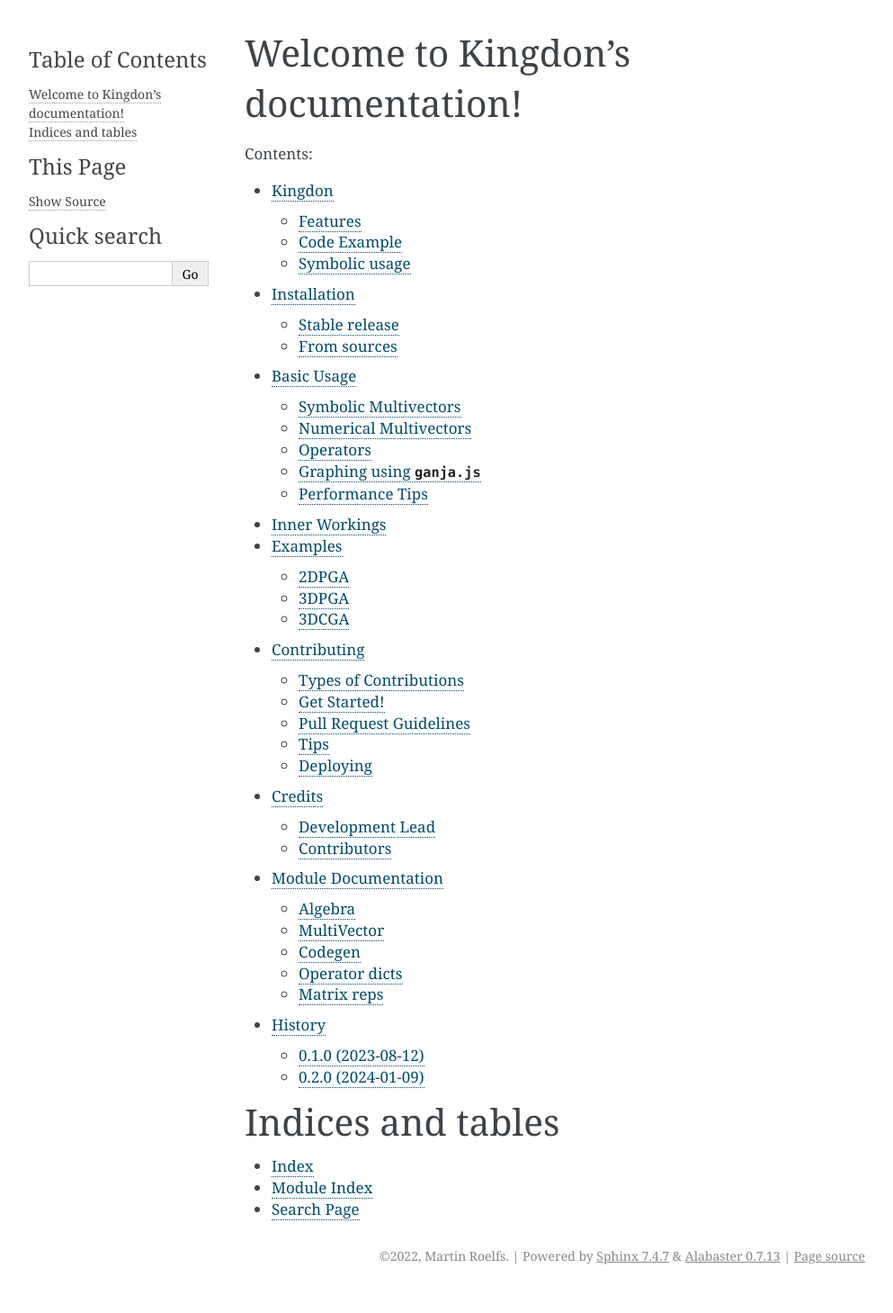
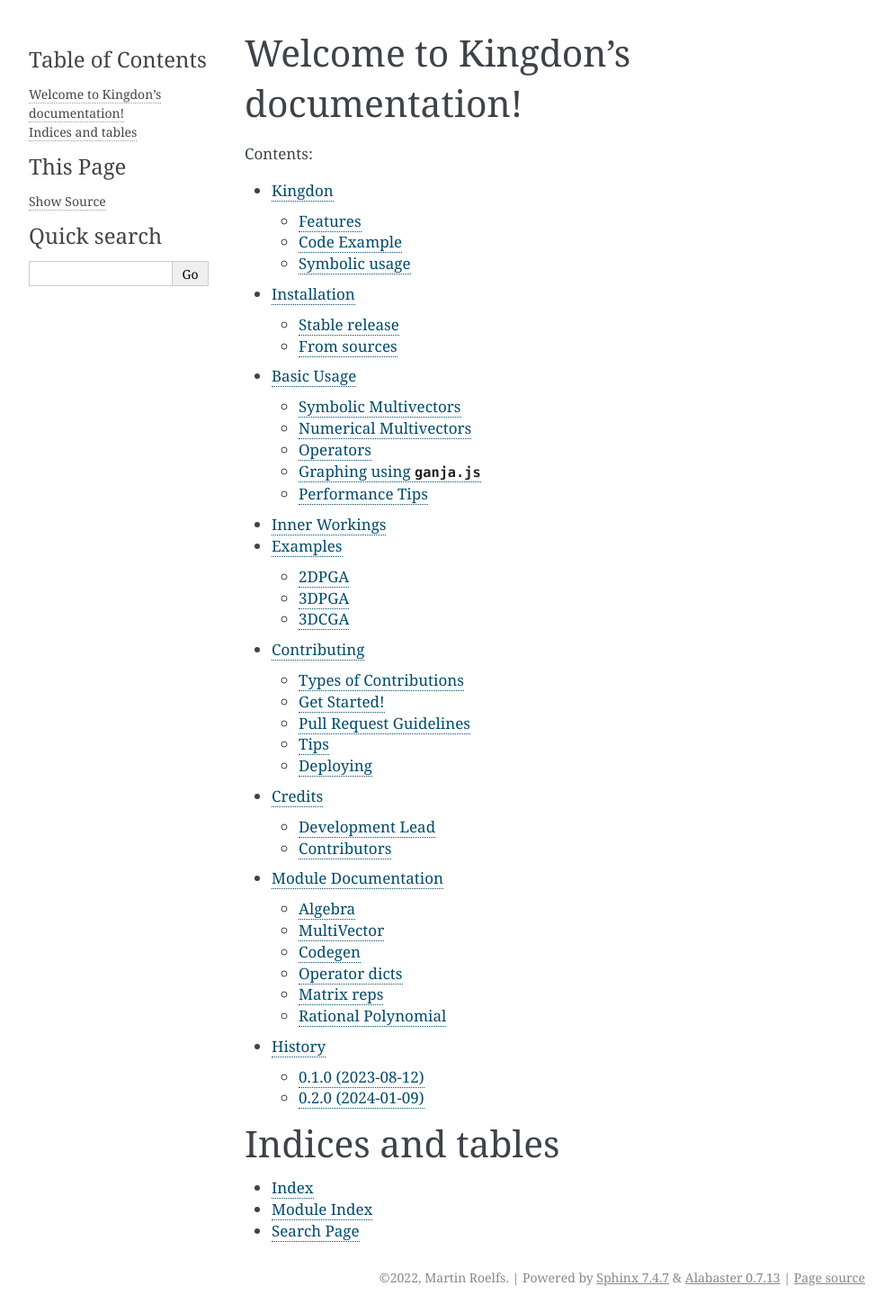
Before and after one commit to tBuLi/kingdon, a Sphinx documentation site: the page built from docs/index.rst, in a window 1280 px wide. Shown: the whole page at 90% size, without its empty margins (148-1141 px from the left). Built offline with Sphinx 7.4.7, drawn with Linux system fonts in a browser that asks for light colours; before the commit the page ends 1435 px from its top, so only the background shows below that.

Commit message:
Added RationalPolynomial to the docs.

```diff
--- a/docs/module_docs.rst
+++ b/docs/module_docs.rst
@@ -47,3 +47,10 @@
 .. automodule:: kingdon.matrixreps
    :members:
    :undoc-members:
+
+Rational Polynomial
+-------------------
+
+.. automodule:: kingdon.polynomial
+   :members:
+   :undoc-members:
```
